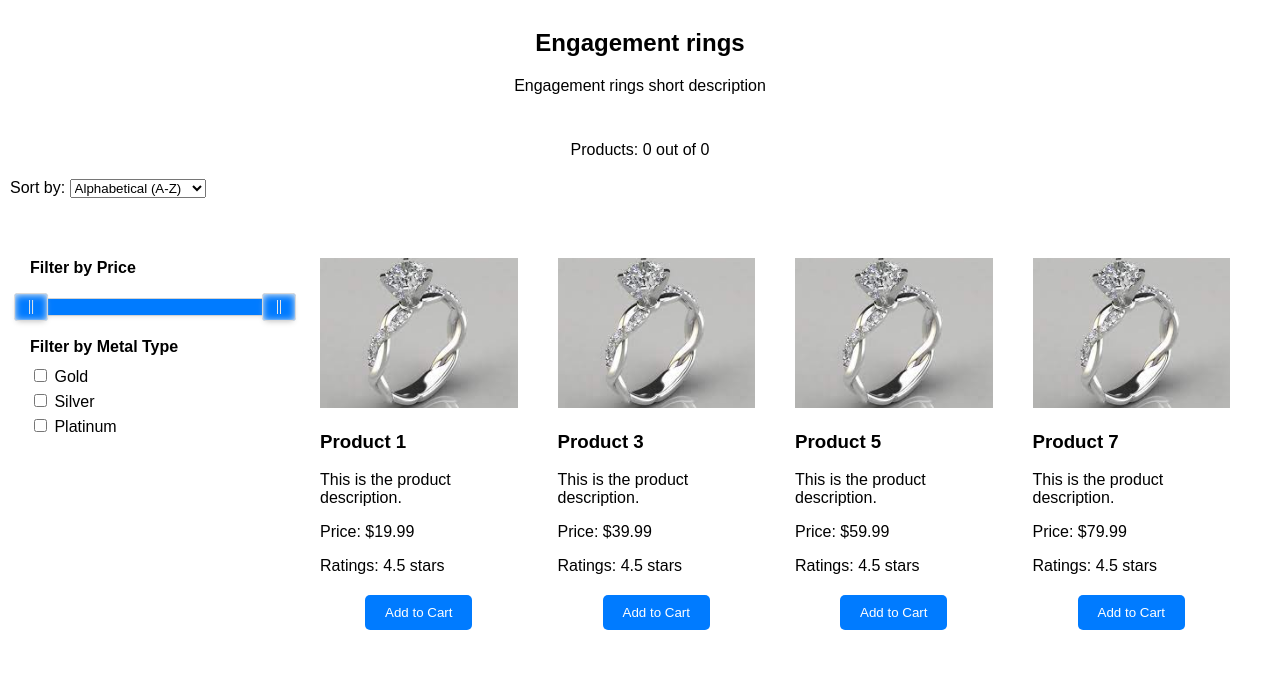
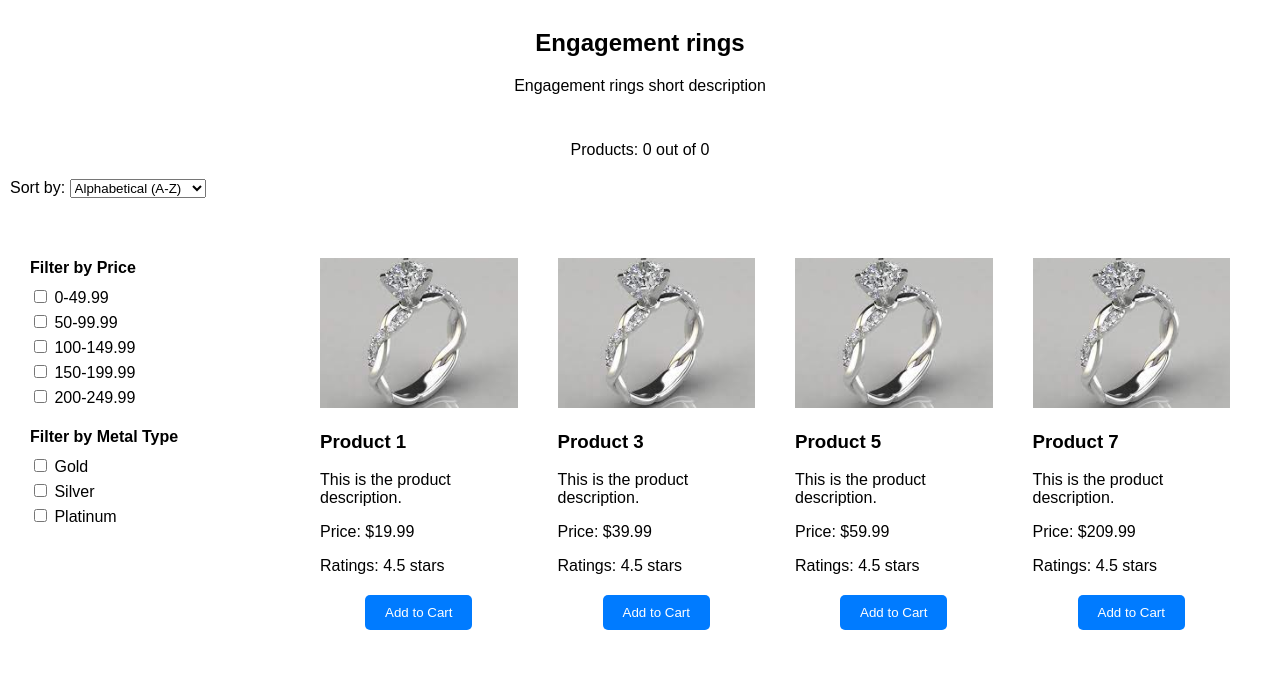
Before and after one commit to c4-nexus/c4-nexus.github.io, a website with bundled scripts: page index.html in a window 1280 px wide. Shown: the part 59-736 px from the top of the page. Built offline with nearby package versions, Linux system fonts and the light colour scheme.

Commit message:
Added stylesheet for different components and re-do the priceFilter component

```diff
--- a/data/products.json
+++ b/data/products.json
@@ -72,7 +72,7 @@
         "description": "This is the product description.",
         "thumbnail": "./imgs/product1.jpg",
         "metal": "Platinum",
-        "price": 79.99,
+        "price": 209.99,
         "rating": 4.5,
         "reviews": 50
     },
--- a/index.html
+++ b/index.html
@@ -5,8 +5,7 @@
   <meta charset="UTF-8">
   <meta name="viewport" content="width=device-width, initial-scale=1.0">
   <title>Product Listing Page</title>
-  <link rel="stylesheet" href="./styles/styles.css">
-  <link rel="stylesheet" href="https://cdnjs.cloudflare.com/ajax/libs/noUiSlider/14.6.3/nouislider.min.css">
+  <link rel="stylesheet" href="./styles/main.css">
   <script src="./src/main.js" type="module"></script>
 </head>
 
@@ -19,7 +18,6 @@
         <option selected>Engagement rings</option>
         <option>Wedding rings</option>
         <option>Jewellery</option>
-        <!-- Add more categories as needed -->
       </select>
     </nav>
   </header>
@@ -45,10 +43,10 @@
   </div>
 
   <main>
-    <!-- Filtering Mechanism -->
+    <!-- Filtering Mechanisms -->
     <div class="filtering">
-      <h4>Filter by Price</h4>
-      <div id="price-slider"></div>
+      <div class="price-filter">
+      </div>
       <div class="metal-filter">
         <h4>Filter by Metal Type</h4>
         <label>
@@ -78,7 +76,6 @@
       <li><a href="#">Contact Us</a></li>
     </ul>
   </footer>
-  <script src="https://cdnjs.cloudflare.com/ajax/libs/noUiSlider/14.6.3/nouislider.min.js"></script>
 </body>
 
 </html>
--- /dev/null
+++ b/src/components/category.js
@@ -0,0 +1,25 @@
+import { html, render } from "../lib.js";
+const container = document.querySelector('.category-description');
+
+// Function to render category description
+function renderCategoryDescription(categories, category) {
+    const categoryDescription = categories[category];
+
+    const categoryTemplate = html`
+        <h2>${category}</h2>
+        <p>${categoryDescription}</p>`
+    render(categoryTemplate, container);
+}
+
+// Function to handle category change
+function handleCategoryChange(event, products, categories, renderProductGrid) {
+    const category = event.target.value;
+
+    renderProductGrid(products, category);
+    renderCategoryDescription(categories, category);
+}
+
+export {
+    renderCategoryDescription,
+    handleCategoryChange
+}
--- /dev/null
+++ b/src/components/priceFilter.js
@@ -0,0 +1,33 @@
+import { html, render } from "../lib.js";
+import { filterProducts } from "../util.js";
+const container = document.querySelector('.price-filter');
+
+function renderPriceRangeFilters(products, category) {
+  const filteredProducts = filterProducts(products, category);
+  const allPrices = [];
+  filteredProducts.forEach(product => allPrices.push(product.price));
+  const minPrice = Math.floor(Math.min(...allPrices));
+  const maxPrice = Math.ceil(Math.max(...allPrices));
+  const priceRanges = [];
+
+  for (let i = 0; i <= maxPrice; i += 50) {
+    priceRanges.push(i);
+  }
+
+
+  const priceRangeTemplate = (priceRanges) => html`
+        <h4>Filter by Price</h4>
+        ${priceRanges.map(inputRowTemplate)}`
+
+  const inputRowTemplate = (initialValue) => html`
+        <label>
+          <input type="checkbox" name="price" value=${`${initialValue}-${(initialValue + 49.99).toFixed(2)}`}>
+           ${`${initialValue}-${(initialValue + 49.99).toFixed(2)}`}
+        </label>`
+
+  render(priceRangeTemplate(priceRanges), container);
+}
+
+export {
+  renderPriceRangeFilters
+}
--- a/src/components/priceFiltering.js
+++ /dev/null
@@ -1,42 +0,0 @@
-
-// Function to initialize the price slider
-function initializePriceSlider(minPrice, maxPrice, renderProductGrid, products) {
-  const priceSlider = document.getElementById('price-slider');
-
-  // Create the price slider using noUiSlider
-  noUiSlider.create(priceSlider, {
-    start: [minPrice, maxPrice],
-    connect: true,
-    range: {
-      min: minPrice,
-      max: maxPrice,
-    },
-    step: 1, // Adjust this step according to your price data
-  });
-
-  // Add event listener to handle filtering when slider values change
-  priceSlider.noUiSlider.on('change', handlePriceFilter);
-
-  function handlePriceFilter() {
-    const priceSlider = document.getElementById('price-slider');
-    const priceValues = priceSlider.noUiSlider.get();
-
-    // Get the selected min and max prices
-    const minPrice = Number(priceValues[0]);
-    const maxPrice = Number(priceValues[1]);
-
-    // Filter products based on the selected price range
-    const filteredProducts = products.filter((product) => {
-      return product.price >= minPrice && product.price <= maxPrice;
-    });
-
-    // Render the filtered product grid
-    const selectedCategory = document.getElementById('categories-select').value;
-    renderProductGrid(filteredProducts, selectedCategory);
-  }
-}
-
-
-export {
-  initializePriceSlider
-}
--- /dev/null
+++ b/src/components/products.js
@@ -0,0 +1,25 @@
+import { html, render } from '../lib.js';
+import { filterProducts } from '../util.js';
+const container = document.querySelector('.product-grid');
+
+
+// Function to render product tiles
+function renderProductGrid(products, category) {
+    const filteredProducts = filterProducts(products, category);
+
+    const productTemplate = (product) => html`
+            <div class="product-card">
+            <img src="${product.thumbnail}" alt="${product.name}" />
+            <h3>${product.name}</h3>
+            <p>${product.description}</p>
+            <p>Price: $${product.price}</p>
+            <p>Ratings: ${product.rating} stars</p>
+            <button class="add-to-cart">Add to Cart</button>
+        </div>`
+
+    render(filteredProducts.map(productTemplate), container);
+}
+
+export {
+    renderProductGrid
+}
--- a/src/components/productsAndCategory.js
+++ /dev/null
@@ -1,45 +0,0 @@
-import { html, render } from '../lib.js';
-
-
-// Function to render product tiles
-function renderProductGrid(products, selectedCategory) {
-    const productGridContainer = document.querySelector('.product-grid');
-    const filteredProducts = selectedCategory ? products.filter(product => product.category == selectedCategory) : products;
-
-    const productTemplate = (product) => html`
-            <div class="product-card">
-            <img src="${product.thumbnail}" alt="${product.name}" />
-            <h3>${product.name}</h3>
-            <p>${product.description}</p>
-            <p>Price: $${product.price}</p>
-            <p>Ratings: ${product.rating} stars</p>
-            <button class="add-to-cart">Add to Cart</button>
-        </div>`
-
-    render(filteredProducts.map(productTemplate), productGridContainer);
-}
-
-// Function to render category description
-function renderCategoryDescription(categories, selectedCategory) {
-    const categoryDescriptionContainer = document.querySelector('.category-description');
-    const categoryDescription = categories[selectedCategory];
-
-    const categoryTemplate = html`
-        <h2>${selectedCategory}</h2>
-        <p>${categoryDescription}</p>`
-    render(categoryTemplate, categoryDescriptionContainer);
-}
-
-// Function to handle category change
-function handleCategoryChange(event, products, categories) {
-    const selectedCategory = event.target.value;
-
-    renderProductGrid(products, selectedCategory);
-    renderCategoryDescription(categories, selectedCategory);
-}
-
-export {
-    renderProductGrid,
-    renderCategoryDescription,
-    handleCategoryChange
-}
--- a/src/main.js
+++ b/src/main.js
@@ -1,18 +1,21 @@
-import { handleCategoryChange, renderProductGrid, renderCategoryDescription } from './components/productsAndCategory.js';
+import { renderProductGrid } from './components/products.js';
+import { handleCategoryChange, renderCategoryDescription } from './components/category.js';
 import { getData } from './data.js';
-import { initializePriceSlider } from './components/priceFiltering.js'
+import { renderPriceRangeFilters } from './components/priceFilter.js'
 
 // Add event listeners
 document.addEventListener('DOMContentLoaded', async () => {
+
     const categoriesSelect = document.getElementById('categories-select');
     const [products, categories] = await Promise.all([getData('products'), getData('categories')]);
-    categoriesSelect.addEventListener('change', (event) => handleCategoryChange(event, products, categories));
 
     //Initial load
     const initialCategory = 'Engagement rings';
     renderProductGrid(products, initialCategory);
     renderCategoryDescription(categories, initialCategory);
+    renderPriceRangeFilters(products, initialCategory);
 
-    //Price filter
-    initializePriceSlider(0, 150, renderProductGrid, products);
+    //Event handlers
+    categoriesSelect.addEventListener('change', (event) => handleCategoryChange(event, products, categories, renderProductGrid));
+
 });
--- /dev/null
+++ b/src/util.js
@@ -0,0 +1,5 @@
+function filterProducts (products, category) {
+    return products.filter(product => product.category == category);
+}
+
+export { filterProducts };
--- a/styles/styles.css
+++ b/styles/main.css
@@ -1,3 +1,6 @@
+@import url(product.css);
+@import url(metalFilter.css);
+@import url(priceFilter.css);
 
 body {
     font-family: Arial, sans-serif;
@@ -22,25 +25,6 @@ body {
     text-align: center;
   }
 
-  .product-grid {
-    flex: 1;
-    display: grid;
-    grid-template-columns: repeat(4, 1fr);
-    gap: 20px;
-    padding: 20px;
-  }
-
-  .product-card {
-    border-style: none;
-    padding: 10px;
-  }
-
-  .product-card img {
-    width: 100%;
-    max-height: 150px;
-    object-fit: cover;
-  }
-
   main {
     display: flex;
     flex-wrap: wrap;
@@ -48,34 +32,9 @@ body {
     padding: 20px;
   }
 
-  #price-slider {
-    margin-bottom: 20px;
-  }
-
-  #price-slider .noUi-connect {
-    background-color: #007bff;
-  }
-
-  #price-slider .noUi-handle {
-    background-color: #007bff;
-  }
-
   .filtering {
     flex-basis: 250px;
     padding: 10px;
-  }
-
-  .metal-filter {
-    margin-top: 20px;
-  }
-
-  .metal-filter h4 {
-    margin-bottom: 10px;
-  }
-
-  .metal-filter label {
-    display: block;
-    margin-bottom: 5px;
   }
 
   .sorting {
--- /dev/null
+++ b/styles/metalFilter.css
@@ -0,0 +1,12 @@
+.metal-filter {
+    margin-top: 20px;
+  }
+
+  .metal-filter h4 {
+    margin-bottom: 10px;
+  }
+
+  .metal-filter label {
+    display: block;
+    margin-bottom: 5px;
+  }
--- /dev/null
+++ b/styles/priceFilter.css
@@ -0,0 +1,12 @@
+.price-filter {
+    margin-top: 20px;
+  }
+
+  .price-filter h4 {
+    margin-bottom: 10px;
+  }
+
+  .price-filter label {
+    display: block;
+    margin-bottom: 5px;
+  }
--- /dev/null
+++ b/styles/product.css
@@ -0,0 +1,18 @@
+.product-grid {
+    flex: 1;
+    display: grid;
+    grid-template-columns: repeat(4, 1fr);
+    gap: 20px;
+    padding: 20px;
+  }
+
+  .product-card {
+    border-style: none;
+    padding: 10px;
+  }
+
+  .product-card img {
+    width: 100%;
+    max-height: 150px;
+    object-fit: cover;
+  }
```
